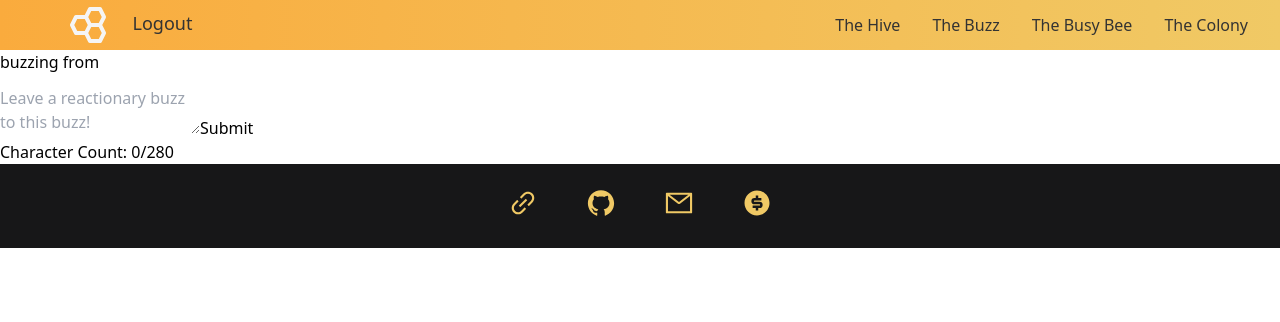
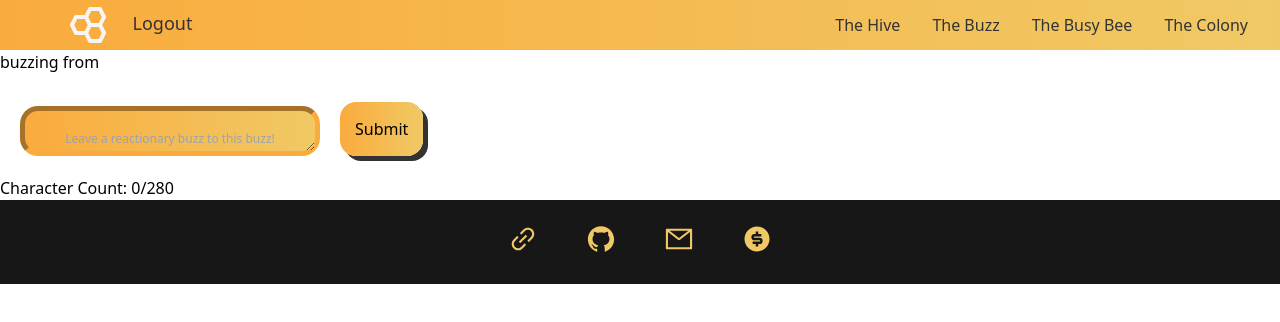
Before and after one commit to anillag/hive-social-wellness, a React (Create React App) app in the folder client/: page /buzzings/1 in a window 1280 px wide. Shown: the top 322 px of the page. Built offline with nearby package versions, Linux system fonts and the light colour scheme; no server answers; sample sign-in values are in the browser's storage.

Commit message:
Styled Buzzings, partially

```diff
--- a/client/src/components/ReactionForm/index.js
+++ b/client/src/components/ReactionForm/index.js
@@ -39,11 +39,14 @@ const ReactionForm = ({ thoughtId }) => {
         <textarea
           placeholder="Leave a reactionary buzz to this buzz!"
           value={reactionBody}
-          className="form-input col-12 col-md-9"
+          className="form-input col-12 col-md-9 buzz-text text-xs m-5"
           onChange={handleChange}
         ></textarea>
 
-        <button className="btn col-12 col-md-3" type="submit">
+        <button
+          className="btn col-12 col-md-3 rounded-2xl buzz-button flex items-center justify-center"
+          type="submit"
+        >
           Submit
         </button>
       </form>
--- a/client/src/components/ReactionList/index.js
+++ b/client/src/components/ReactionList/index.js
@@ -4,13 +4,13 @@ import { Link } from "react-router-dom";
 const ReactionList = ({ reactions }) => {
   return (
     <div className="card mb-3">
-      <div className="card-header">
-        <span className="text-light">Reactionary Buzzings</span>
-      </div>
       <div className="card-body">
         {reactions &&
           reactions.map((reaction) => (
-            <p className="pill mb-3" key={reaction._id}>
+            <p
+              className="card mb-3 buzzP rounded-3xl max-w-lg grid-container"
+              key={reaction._id}
+            >
               {reaction.reactionBody} //{" "}
               <Link
                 to={`/bee/${reaction.username}`}
```
